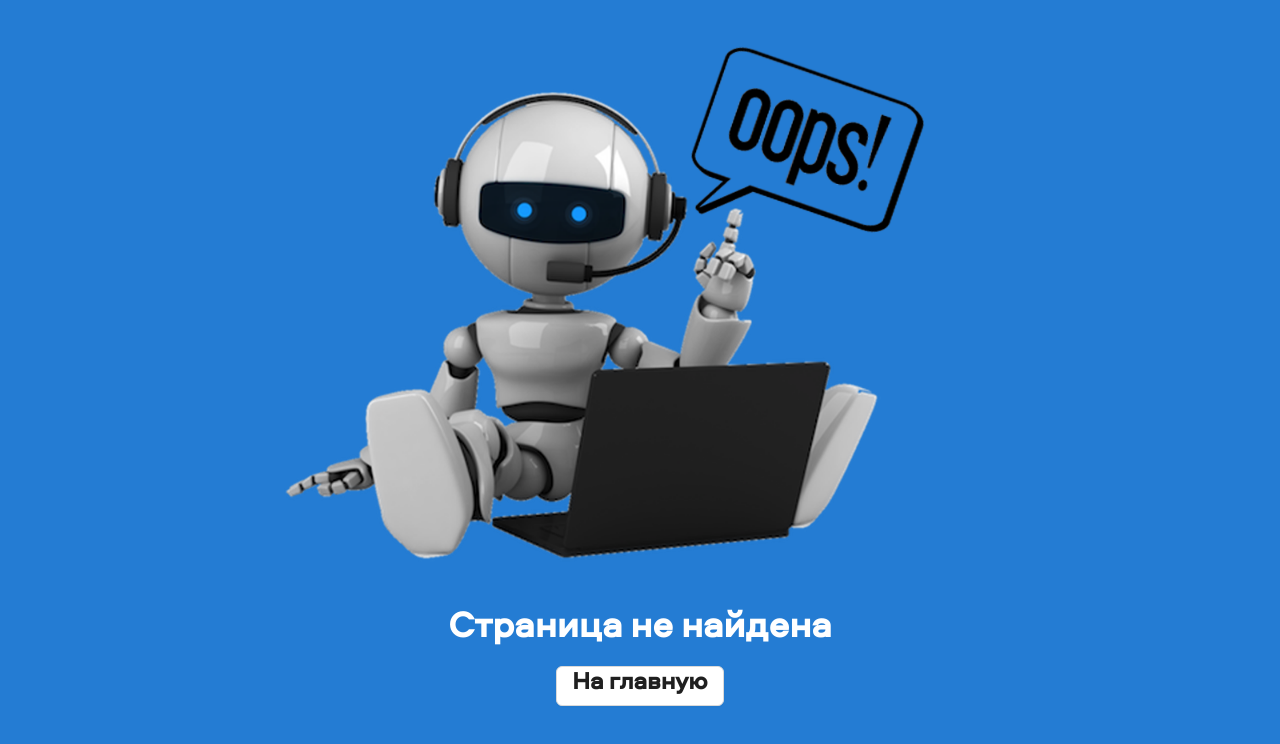
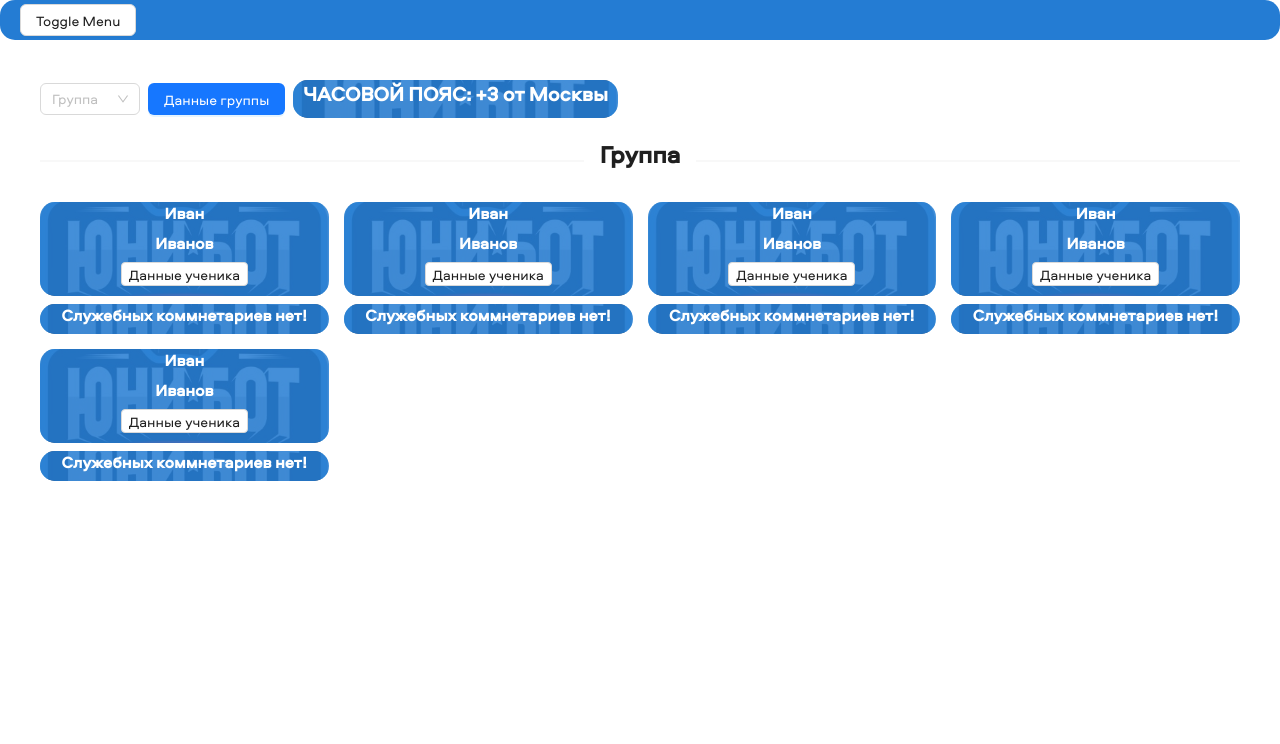
Before and after one commit to Nekit678/UnibotNetwork-Frontend, a React (Create React App) app: page /groupdata in a window 1280 px wide. Shown: the top 744 px of the page. Built offline with nearby package versions, Linux system fonts and the light colour scheme.

Commit message:
Adding group page, small fix

```diff
--- a/src/components/FilterLesson/FilterLesson.tsx
+++ b/src/components/FilterLesson/FilterLesson.tsx
@@ -33,6 +33,14 @@ const optionsGroup: { value: string }[] = [
   { value: "255-123" }
 ];
 
+const optionsStudent: { value: string }[] = [
+  { value: "Иван Иванов" },
+  { value: "Олег Смирнов" },
+  { value: "Данил Сидоров" },
+  { value: "Василий Петров" },
+  { value: "Виктор Краснов" }
+];
+
 interface FilterProps {
   lessonStatusFilter?: boolean
   reportStatusFilter?: boolean
@@ -47,16 +55,20 @@ export const FilterLesson: React.FC<FilterProps> = (
   return (
     <Space wrap className="filter-lesson">
 
-      <Select style={{ minWidth: 126 }} mode="multiple" showArrow allowClear placeholder="Статус урока"
-        options={optionsLesson} tagRender={({ value }) => (<CustomTag status={value} />)} />
+      {studentFilter? <Select dropdownStyle={{ width: "100%"}} style={{ minWidth: 100 }} showArrow allowClear placeholder="Ученик"
+        options={optionsStudent} /> : <></>}
 
-      <Select style={{ minWidth: 133 }} mode="multiple" showArrow allowClear placeholder="Статус отчета"
-        options={optionsReport} tagRender={({ value }) => (<CustomTag status={value} />)} />
+      {lessonStatusFilter ? <Select style={{ minWidth: 126 }} mode="multiple" showArrow allowClear placeholder="Статус урока"
+        options={optionsLesson} tagRender={({ value }) => (<CustomTag status={value} />)} /> : <></>}
 
-      <Select style={{ minWidth: 100 }} mode="multiple" showArrow allowClear placeholder="Группа"
-        options={optionsGroup} />
+      {reportStatusFilter ? <Select style={{ minWidth: 133 }} mode="multiple" showArrow allowClear placeholder="Статус отчета"
+        options={optionsReport} tagRender={({ value }) => (<CustomTag status={value} />)} /> : <></>}
 
-      <RangePicker showTime={true} style={{ minWidth: 170 }} inputReadOnly format="DD.MM.YY" />
+      {groupFilter ? <Select style={{ minWidth: 100 }} mode="multiple" showArrow allowClear placeholder="Группа"
+        options={optionsGroup} /> : <></>}
+
+      {dateFilter ? <RangePicker showTime={true} style={{ minWidth: 170 }} inputReadOnly format="DD.MM.YY" /> : <></>}
+
 
     </Space>
   )
--- a/src/components/ReportTextCard/ReportTextCard.scss
+++ b/src/components/ReportTextCard/ReportTextCard.scss
@@ -8,7 +8,7 @@
   &__title {
     color: rgb(255, 255, 255) !important;
     padding-left: 1rem;
-    // padding-right: 1rem;
+    padding-right: 1rem;
   }
 
 }
--- /dev/null
+++ b/src/components/StudentCard/StudentCard.scss
@@ -0,0 +1,12 @@
+.student-card {
+  width: 100%;
+  height: 100%;
+  background-color: rgba(#247cd3, 0.85);
+  border-radius: 1.5rem;
+
+
+  &__title {
+    color: white !important;
+  }
+
+}
--- /dev/null
+++ b/src/components/StudentCard/StudentCard.tsx
@@ -0,0 +1,15 @@
+import "./StudentCard.scss"
+import { Typography, Space, Button } from 'antd';
+const { Title } = Typography;
+
+export const StudentCard: React.FC = () => {
+  return (
+    <div style={{ height: "100%", borderRadius: "1.5rem", backgroundImage: "url(./cardImage.jpg)", backgroundSize: "cover", backgroundPosition: 'center' }}>
+      <Space style={{ paddingBottom: "1rem" }} className="student-card" direction="vertical" size={0} align="center">
+        <Title className="student-card__title" level={4}>Иван</Title>
+        <Title className="student-card__title" level={4}>Иванов</Title>
+        <Button size="small">Данные ученика</Button>
+      </Space>
+    </div>
+  )
+}
--- a/src/index.tsx
+++ b/src/index.tsx
@@ -10,6 +10,7 @@ import { Shedule } from './layouts/Shedule/Shedule';
 import { StudentData } from './layouts/StudentData/StudentData';
 import { RouterProvider, createBrowserRouter } from 'react-router-dom';
 import { NotFound } from './layouts/NotFound/NotFound';
+import { GroupData } from './layouts/GroupData/GroupData';
 
 dayjs.locale('ru');
 
@@ -24,6 +25,7 @@ const router = createBrowserRouter([
     children: [
       { index: true, element: <Shedule /> },
       { path: 'studentdata', element: <StudentData /> },
+      { path: 'groupdata', element: <GroupData /> },
     ],
   },
   { path: '*', element: <NotFound /> },
--- /dev/null
+++ b/src/layouts/GroupData/GroupData.scss
@@ -0,0 +1,29 @@
+.group-data {
+  width: 100%;
+  padding: 4rem;
+
+  &__collection {
+    display: grid;
+    grid-template-columns: repeat(4, minmax(10rem, 40rem));
+
+    @media screen and (max-width: 90em) {
+      grid-template-columns: repeat(4, minmax(10rem, 40rem));
+    }
+
+    @media screen and (max-width: 64em) {
+      grid-template-columns: repeat(3, minmax(10rem, 40rem));
+    }
+
+    @media screen and (max-width: 48em) {
+      grid-template-columns: repeat(2, minmax(10rem, 30rem));
+    }
+
+    @media screen and (max-width: 26.75em) {
+      grid-template-columns: repeat(1, minmax(10rem, 40rem));
+    }
+
+    // @media screen and (max-width: 17.1875em) {
+    //   grid-template-columns: repeat(1, minmax(10rem, 20rem));
+    // }
+  }
+}
--- /dev/null
+++ b/src/layouts/GroupData/GroupData.tsx
@@ -0,0 +1,65 @@
+import { Button, Col, Divider, Row, Space } from "antd"
+import { FilterLesson } from "../../components/FilterLesson/FilterLesson"
+import "./GroupData.scss"
+import { ReportTextCard } from "../../components/ReportTextCard/ReportTextCard"
+import { StudentCard } from "../../components/StudentCard/StudentCard"
+import Title from "antd/es/typography/Title"
+
+
+
+export const GroupData: React.FC = () => {
+  return (
+    <Space className="group-data" direction="vertical" size={20}>
+
+      <Space wrap>
+        <Space wrap>
+          <FilterLesson groupFilter />
+          <Button type="primary">Данные группы</Button>
+        </Space>
+        <ReportTextCard type="timezone" />
+      </Space>
+
+
+      <Divider style={{ margin: 0 }}><Title level={2}>Группа</Title></Divider>
+
+      <Row gutter={[15, 15]} className="group-data__collection">
+        <Col>
+          <Space style={{ width: "100%" }}  direction="vertical">
+            <StudentCard />
+            <ReportTextCard type="comment"/>
+          </Space>
+        </Col>
+
+        <Col>
+          <Space style={{ width: "100%" }} direction="vertical">
+            <StudentCard />
+            <ReportTextCard type="comment" />
+          </Space>
+        </Col>
+
+        <Col>
+          <Space style={{ width: "100%" }} direction="vertical">
+            <StudentCard />
+            <ReportTextCard type="comment" />
+          </Space>
+        </Col>
+
+        <Col>
+          <Space style={{ width: "100%" }} direction="vertical">
+            <StudentCard />
+            <ReportTextCard type="comment" />
+          </Space>
+        </Col>
+
+        <Col>
+          <Space style={{ width: "100%" }} direction="vertical">
+            <StudentCard />
+            <ReportTextCard type="comment" />
+          </Space>
+        </Col>
+
+      </Row>
+
+    </Space>
+  )
+}
--- a/src/layouts/Shedule/Shedule.tsx
+++ b/src/layouts/Shedule/Shedule.tsx
@@ -10,7 +10,7 @@ export const Shedule: React.FC = () => {
     <Space className="shedule" direction="vertical" size={16}>
 
       <Row className="shedule__header">
-        <Col><FilterLesson /></Col>
+        <Col><FilterLesson dateFilter groupFilter lessonStatusFilter reportStatusFilter/></Col>
         <Col><ReportTextCard type="timezone" /></Col>
       </Row>
 
--- a/src/layouts/StudentData/StudentData.tsx
+++ b/src/layouts/StudentData/StudentData.tsx
@@ -12,7 +12,7 @@ export const StudentData: React.FC = () => {
 
       <Row className='student-data__header'>
         <Col className='student-data__filter'>
-          <FilterLesson />
+          <FilterLesson groupFilter dateFilter studentFilter/>
         </Col>
         <Col className='student-data__comments'>
           <ReportTextCard type='comment' />
```
